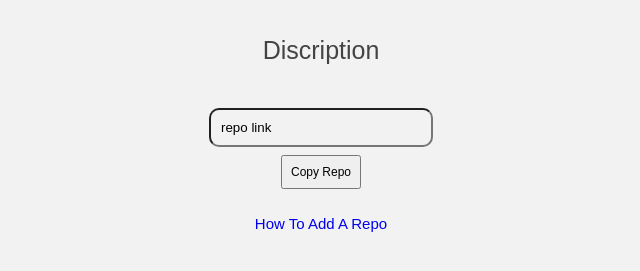
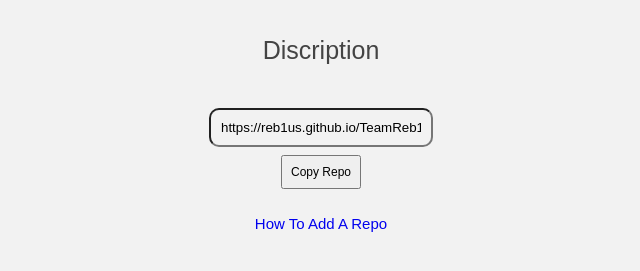
Before and after one commit to Reb1us/TeamReb1us, a plain HTML site: page index.html in a window 1280 px wide. Shown: the part 83-354 px from the top of the page, without its empty margins (319-959 px from the left). Drawn offline with Linux system fonts and the light colour scheme.

Commit message:
Update index.html

```diff
--- a/index.html
+++ b/index.html
@@ -17,7 +17,7 @@
 <br>
 <center><p style="font-family:arial;font-size:25px;color:#444444;">Discription</p></center>
 <br>
-<center><input style="font-family:arial;background-color:#f2f2f2;border-radius:10px;display:block;width:200px;padding:10px;" type="text" value="repo link" id="myInput"><button style="font-family:arial;font-size:12px;padding:8px;margin:8px;" onclick="myFunction()">Copy Repo</button></center>
+<center><input style="font-family:arial;background-color:#f2f2f2;border-radius:10px;display:block;width:200px;padding:10px;" type="text" value="https://reb1us.github.io/TeamReb1us/" id="myInput"><button style="font-family:arial;font-size:12px;padding:8px;margin:8px;" onclick="myFunction()">Copy Repo</button></center>
 <br>
 <center><a style="text-decoration:none;font-family:arial;font-size:15px;padding:10px;" href="https://ioshacker.com/how-to/how-to-add-a-repo-in-cydia">How To Add A Repo</a></center>
 </body>
```
